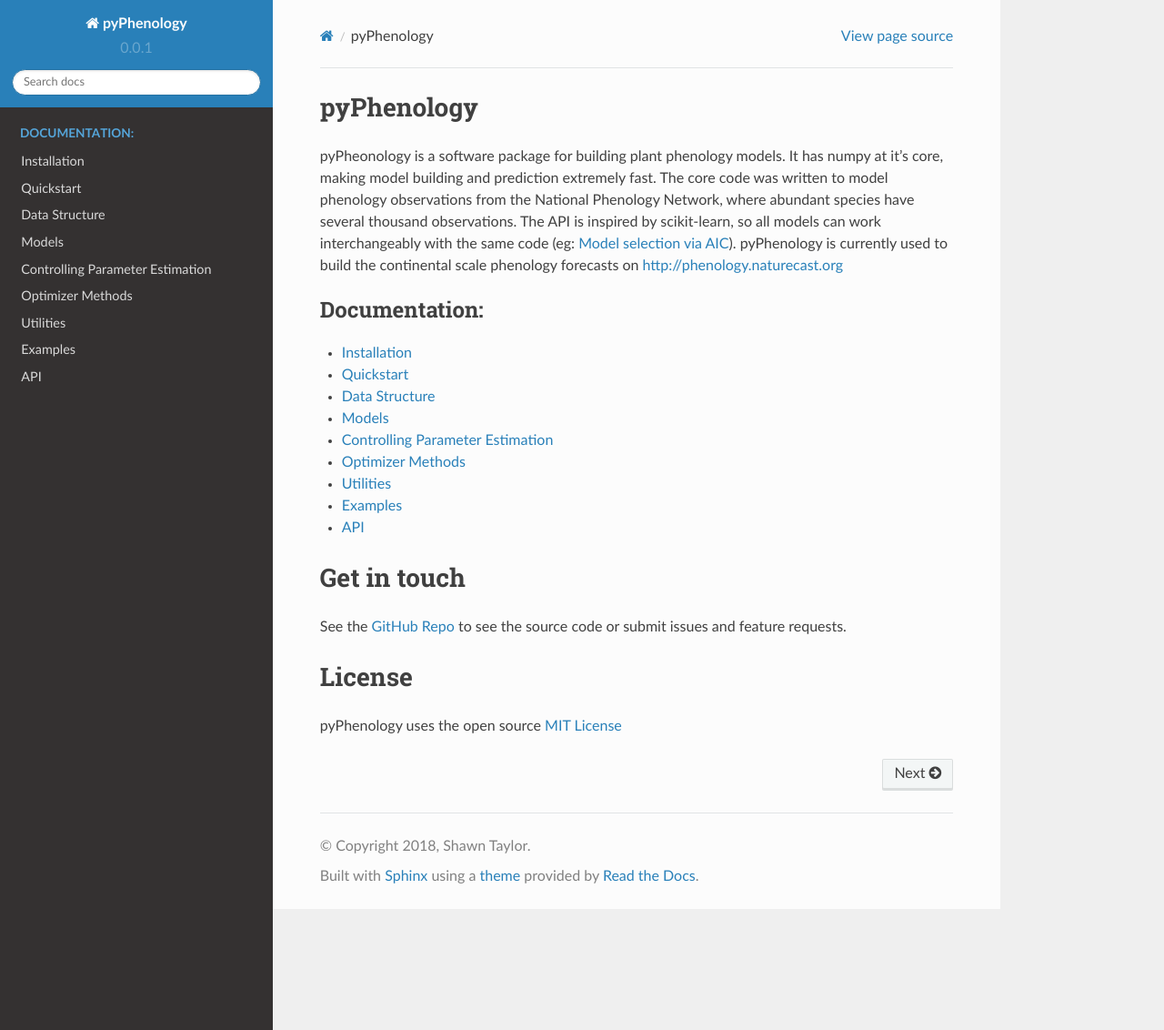
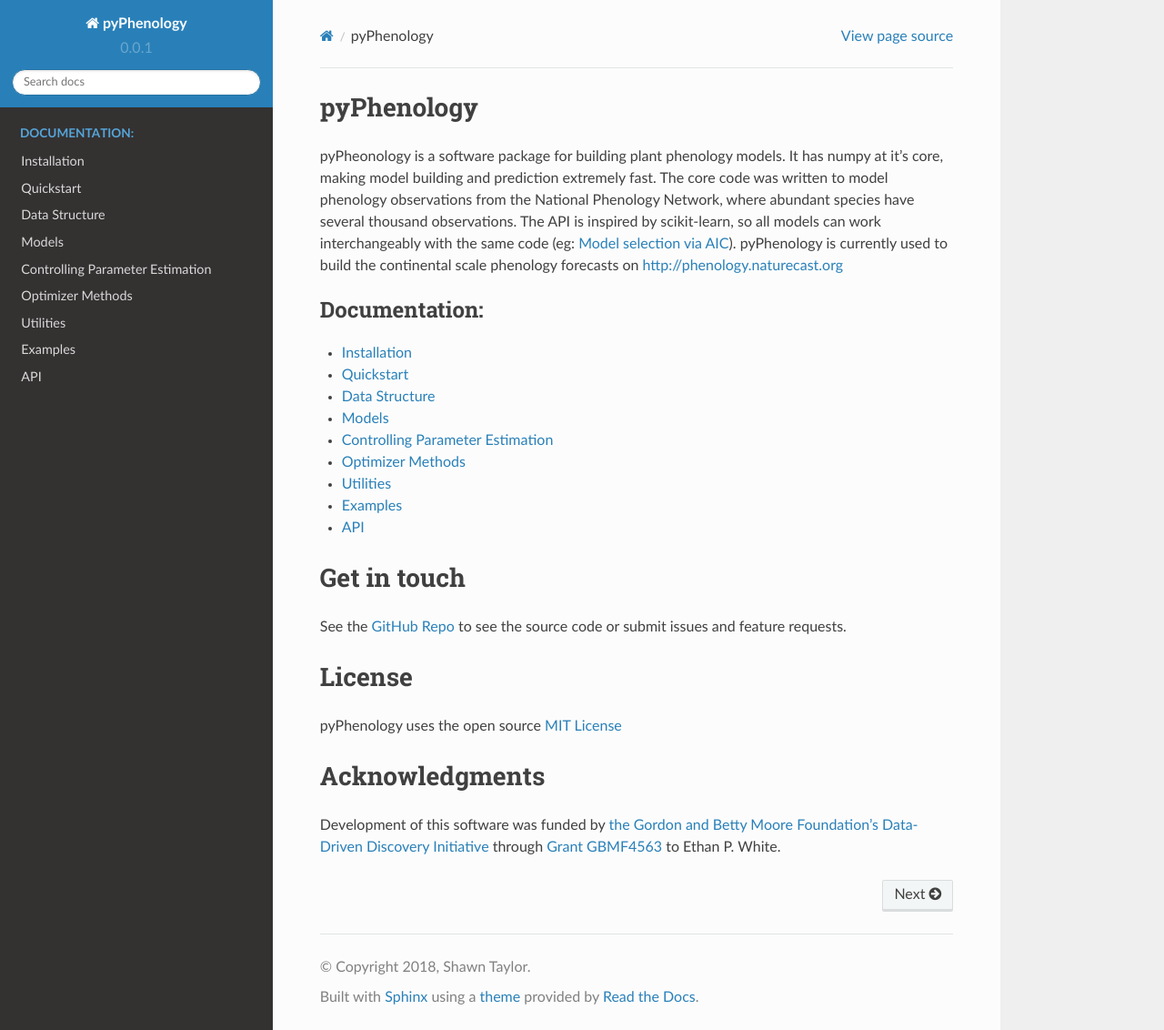
Before and after one commit to sdtaylor/pyPhenology, a Sphinx documentation site: the page built from docs/index.rst, in a window 1280 px wide and 1132 px high. Shown: the whole window at 91% size. Built offline with Sphinx 7.4.7 and the Read the Docs theme 2.0.0, drawn with Linux system fonts in a browser that asks for light colours.

Commit message:
funding statement in docs

```diff
--- a/docs/index.rst
+++ b/docs/index.rst
@@ -29,9 +29,13 @@
    api
 
 Get in touch
-===========
+============
 See the `GitHub Repo <https://github.com/sdtaylor/pyPhenology>`__ to see the source code or submit issues and feature requests.
 
 License
 =======
 pyPhenology uses the open source `MIT License <https://opensource.org/licenses/MIT>`__
+
+Acknowledgments
+===============
+Development of this software was funded by `the Gordon and Betty Moore Foundation's Data-Driven Discovery Initiative <http://www.moore.org/programs/science/data-driven-discovery>`__ through `Grant GBMF4563 <http://www.moore.org/grants/list/GBMF4563>`__ to Ethan P. White.
```
